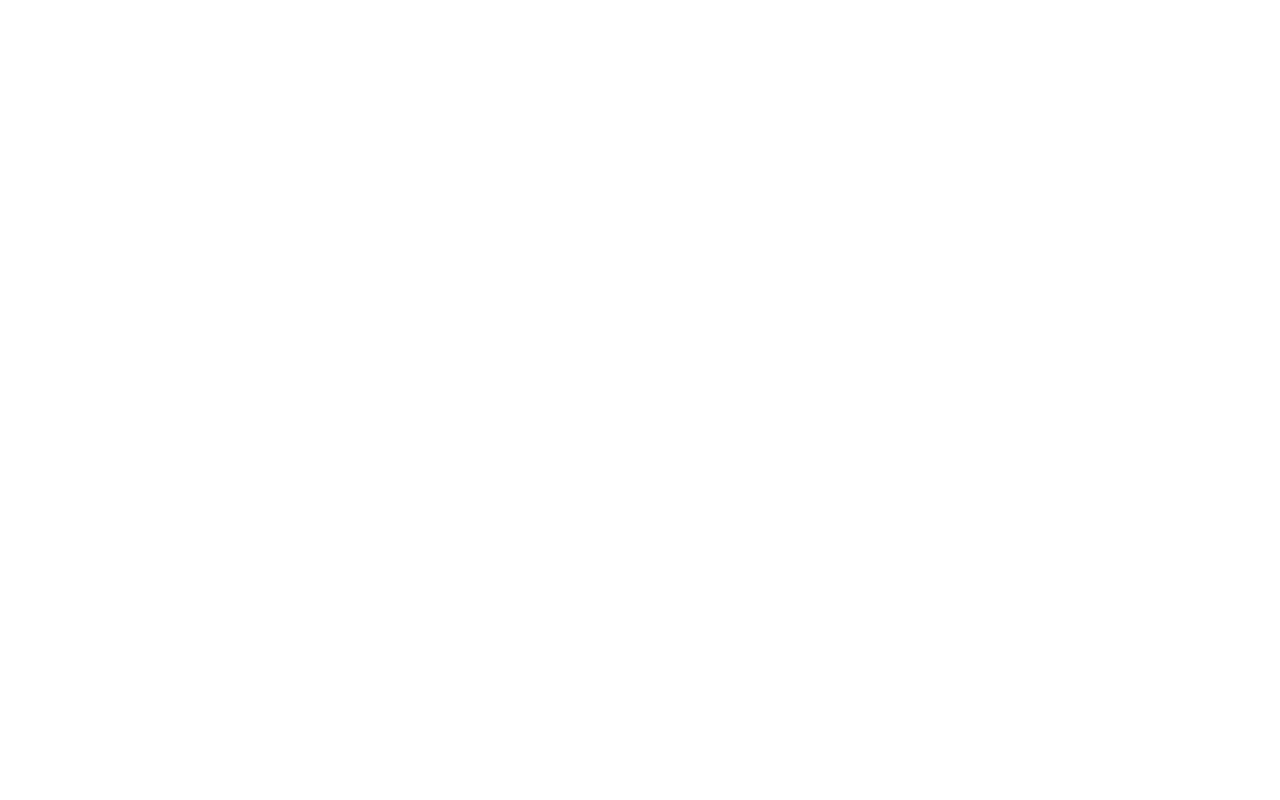
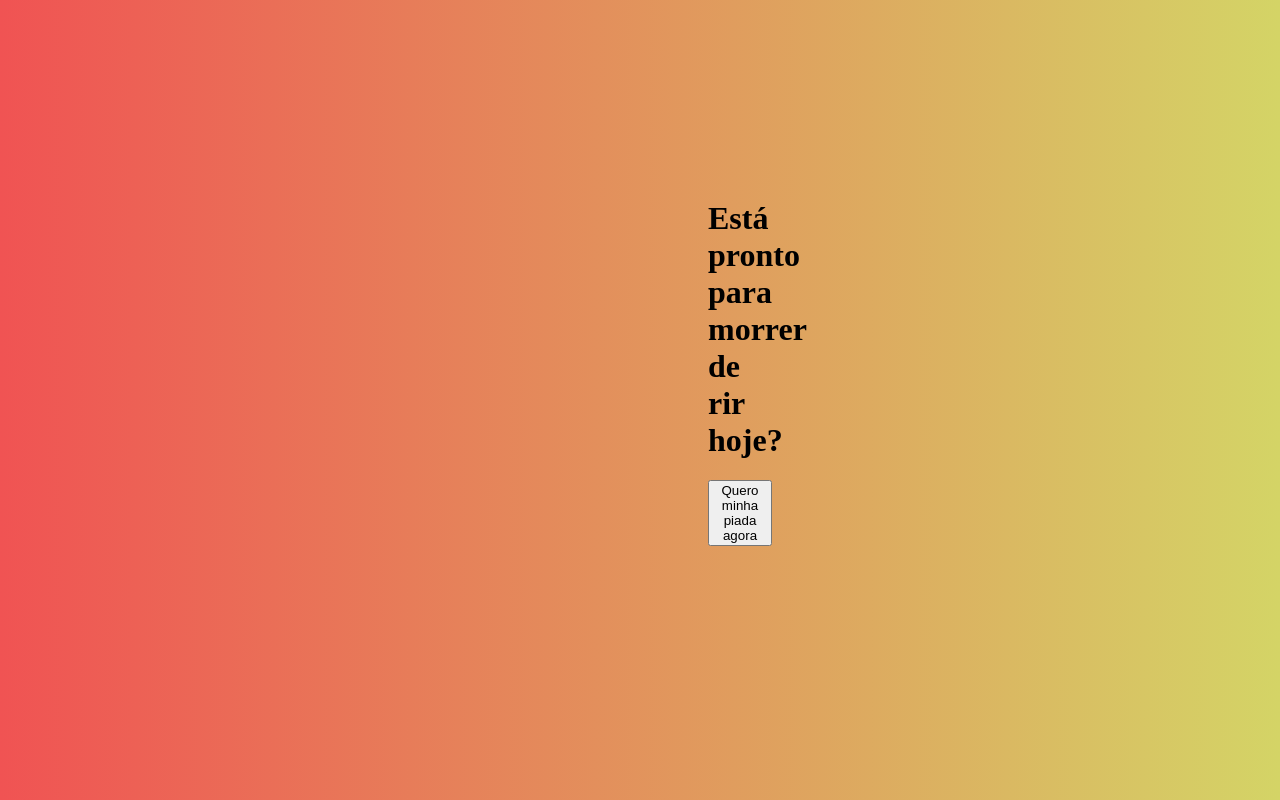
Before and after one commit to gabrieladutra/jokesonline, a plain HTML site: page index.html in a window 1280 px wide. Drawn offline with Linux system fonts and the light colour scheme.

Commit message:
Added main container

```diff
--- a/index.html
+++ b/index.html
@@ -9,6 +9,14 @@
 </head>
 
 <body>
+    <div class="main_text_container">
+        <div class="main_text">
+            <h1> Está pronto para morrer de rir hoje? </h1>
+        </div>
+        <div class="jokes_buttom">
+            <button class="button button1"> Quero minha piada agora</button>
+        </div>
+    </div>
 
 </body>
 
--- a/style.css
+++ b/style.css
@@ -0,0 +1,7 @@
+body {
+    background-image: linear-gradient(to right, rgb(240, 83, 83), rgb(212, 212, 102));
+}
+
+.main_text_container {
+    margin: 200px 500px 100px 700px;
+}
```
